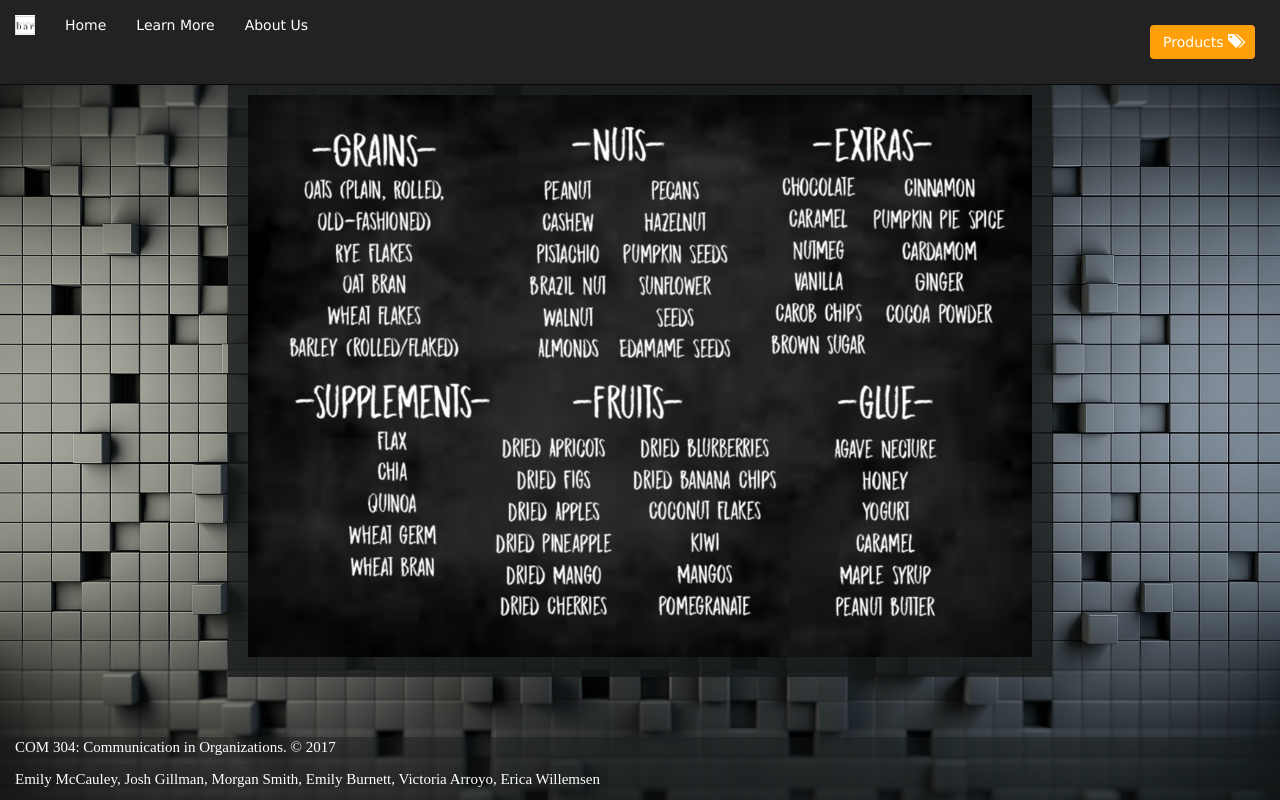
After one commit to egmccaul/COM304, a PHP site: page /product.php in a window 1280 px wide. The commit adds this page. Run offline with PHP 8.4, Linux system fonts and the light colour scheme.

Commit message:
Add Product Info Page and Styling

```diff
--- a/header.php
+++ b/header.php
@@ -33,7 +33,7 @@
                     <li><a id="GoToAboutUs" href="#about-us">About Us</a></li>
                 </ul>
 				<ul class="nav navbar-nav navbar-right">
-					<li><button class="btn btn-trailmix" id="product_button">Products <span class="glyphicon glyphicon-tags"></span></button></li>
+					<li><a href="product.php"><button class="btn btn-trailmix" id="product_button">Products <span class="glyphicon glyphicon-tags"></span></button></a></li>
 				</ul>
 				</div>
             </div>
--- a/js/trailmix.js
+++ b/js/trailmix.js
@@ -1,6 +1,6 @@
 $(document).ready(function(){
     $(window).scroll(function(){
-        $("#splash-text").css("opacity", 1 - $(window).scrollTop() / 250);
+        $(".splash-logo").css("opacity", 1 - $(window).scrollTop() / 250);
       });
     //makes splash logo fade as scroll goes down
 
@@ -13,9 +13,9 @@ $(document).ready(function(){
         $(document).scroll(function () {
             scroll_start = $(this).scrollTop();
             if (scroll_start > offset.top) {
-				$('nav').css('background-color', 'rgba(22,25,26, 0.6)');
+                $("nav").css('background-color', '#222');
             } else {
-                $("nav").css('background-color', '#222');
+                $('nav').css('background-color', 'transparent');
             }
         });
     }
@@ -87,7 +87,12 @@ $(document).ready(function(){
     //per student suggestion
 
     //hide your div initially
-	$("footer").hide();
+
+    /**********************************************
+    // changed code to involve only index footerID
+
+    ***********************************************/
+	$("#footindex").hide();
 	//set a variable to get the div you want to scroll past
     var topOfOthDiv = $("#scrollDiv")
     .offset().top;
@@ -96,11 +101,11 @@ $(document).ready(function(){
     	//scrolled past the other div?
         if($(window).scrollTop() > topOfOthDiv) {
         	//reached the desired point -- show div
-            $("footer").show(800);
+            $("#footindex").show(800);
         }
         else{
         	/*if anything else then hide*/
-        	$("footer").hide(500);
+        	$("#footindex").hide(500);
         	/*up and down sho and hide*/
         }
     });
--- /dev/null
+++ b/product.php
@@ -0,0 +1,48 @@
+<?php
+include('header.php');
+?>
+
+<style>
+	.products .content{
+		top:75px;
+		background-color:rgba(22,25,26, 0.8);
+		padding:20px;
+	}
+	#ingr{
+		//max-width: 1080px;
+		width:100%;
+		height:auto;
+	}
+	.product_page{
+	position: absolute;
+    width: 100%;
+    height: 100%;
+    background-image: url(img/cube_background.jpg);
+    background-size: cover;
+    //background-color: #fff;
+	background-attachment: fixed;
+	}
+</style>
+<div class="product_page">
+	<div class="col-lg-8 col-md-10 col-md-push-1 col-lg-push-2">
+		<div class="products">
+			<div class="col-md-12 content">
+				<div class="text-center">
+					<img id="ingr" src="img/Ingredients.png">
+				</div>
+				<!--<br>
+				<div>
+					<h2>Ingredients</h2>
+					<ul>
+						<li>Grains</li>
+						<li>Fruit</li>
+						<li>Nuts</li>
+					</ul>
+				</div>-->
+			</div>
+		</div>
+	</div>
+</div>
+<?php
+include('footer.php');
+?>
--- a/style.css
+++ b/style.css
@@ -1,7 +1,7 @@
 /*Setting Body heignt*/
 
 body, html {
-   height:100%;
+   //height:100%;
 }
 
 body {
@@ -142,7 +142,7 @@ WELCOME PAGE
     position: absolute;
     width: 100%;
     height: 100%;
-    background-image: url(img/trailmixbackround.jpg);
+    //background-image: url(img/cube_background.jpg);
     background-size: cover;
     background-color: #fff;
 	background-attachment: fixed;
```
Also changed, not shown: img/Ingredients.png (added), img/black_cube_background.jpg (added), img/cube_background.jpg (added), img/line_background.jpg (added).
